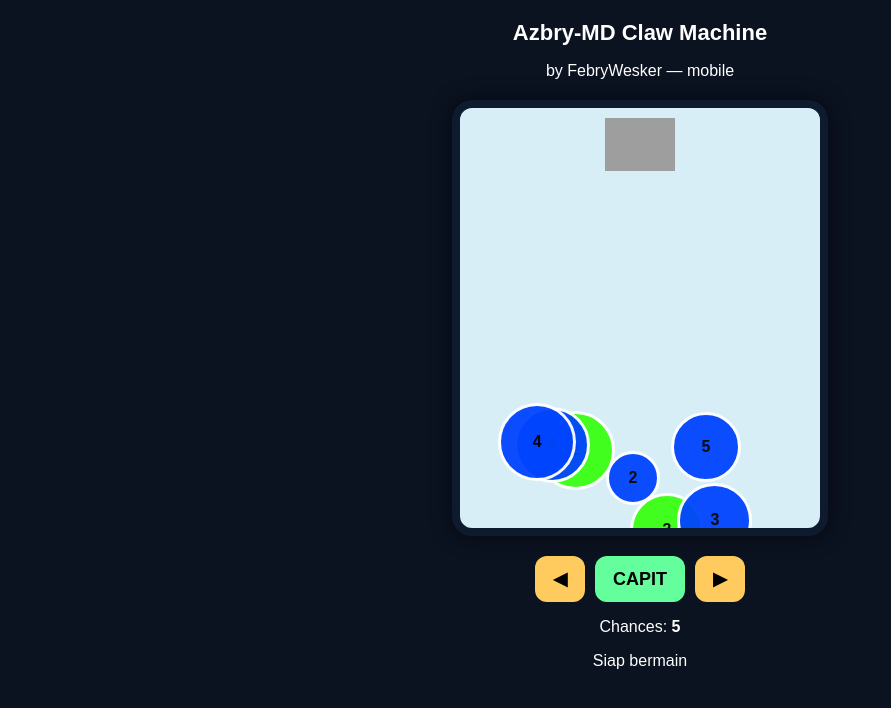
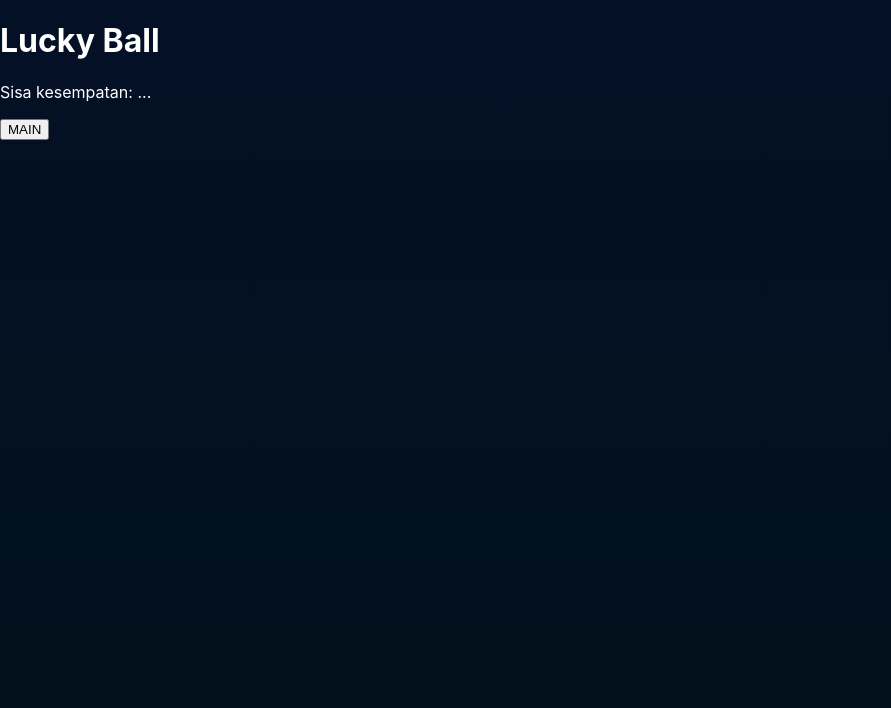
Before and after one commit to vandebry10-star/Azbry-claw, a plain HTML site: page index.html in a window 1280 px wide. Shown: the whole page, without its empty margins (0-891 px from the left). Drawn offline with nearby package versions, Linux system fonts and the light colour scheme; no server answers; grey boxes are pictures that could not be loaded.

Commit message:
Update index.html

```diff
--- a/index.html
+++ b/index.html
@@ -3,119 +3,32 @@
 <head>
   <meta charset="UTF-8">
   <meta name="viewport" content="width=device-width, initial-scale=1.0">
-  <title>Azbry-MD Claw Machine</title>
-
-  <script src="https://unpkg.com/@supabase/supabase-js"></script>
-  <script src="https://cdn.jsdelivr.net/npm/@fingerprintjs/fingerprintjs@3/dist/fp.min.js"></script>
-
-  <style>
-    body {
-      background: #0b1220;
-      color: white;
-      font-family: Arial;
-      margin: 0;
-      padding: 0;
-      text-align: center;
-    }
-
-    h1 {
-      margin-top: 20px;
-      font-size: 22px;
-    }
-
-    #machine {
-      width: 90%;
-      max-width: 360px;
-      background: #d7eef7;
-      height: 420px;
-      margin: 20px auto;
-      border-radius: 20px;
-      position: relative;
-      overflow: hidden;
-      border: 8px solid #0e1a2e;
-      box-shadow: 0 0 20px #0008;
-    }
-
-    /* CLAMP ARM */
-    #claw {
-      width: 70px;
-      position: absolute;
-      top: 10px;
-      left: 50%;
-      transform: translateX(-50%);
-      transition: 0.4s ease;
-      z-index: 10;
-    }
-
-    /* BOLA */
-    .ball {
-      position: absolute;
-      border-radius: 50%;
-      opacity: .95;
-      display: flex;
-      align-items: center;
-      justify-content: center;
-      color: #000;
-      font-weight: bold;
-      font-size: 16px;
-      border: 3px solid #fff;
-    }
-
-    /* CONTROLS */
-    #controls {
-      margin-top: 20px;
-      display: flex;
-      justify-content: center;
-      gap: 10px;
-    }
-
-    .btn {
-      background: #ffcb5f;
-      padding: 12px 18px;
-      border-radius: 12px;
-      border: none;
-      font-size: 18px;
-      font-weight: bold;
-      color: black;
-    }
-
-    #capitBtn {
-      background: #64ff9c;
-    }
-
-    /* INFO */
-    #info-area {
-      margin-top: 10px;
-      font-size: 16px;
-    }
-  </style>
+  <title>Lucky Ball Game</title>
+  <link rel="stylesheet" href="style.css">
 </head>
 <body>
 
-<h1>Azbry-MD Claw Machine</h1>
-<p>by FebryWesker — mobile</p>
+  <div class="game-container">
 
-<div id="machine">
+    <h1 class="title">Lucky Ball</h1>
 
-  <!-- CAPIT (SVG) -->
-  <img id="claw" src="https://i.ibb.co/wKT9Km7/claw.png">
+    <div id="play-info">
+      <p>Sisa kesempatan: <span id="remaining">...</span></p>
+    </div>
 
-  <!-- BALLS container -->
-  <div id="balls"></div>
+    <div id="machine">
+      <!-- Bola akan muncul dari JS -->
+    </div>
 
-</div>
+    <button id="play-btn">MAIN</button>
 
-<div id="controls">
-  <button class="btn" id="leftBtn">◀</button>
-  <button class="btn" id="capitBtn">CAPIT</button>
-  <button class="btn" id="rightBtn">▶</button>
-</div>
+    <div id="result" class="hidden">
+      <h2 id="result-text"></h2>
+      <p id="result-detail"></p>
+    </div>
 
-<div id="info-area">
-  <p id="chanceText">Chances: —</p>
-  <p id="rewardText">Siap bermain</p>
-</div>
+  </div>
 
-<script src="./game.js"></script>
+  <script src="game.js"></script>
 </body>
 </html>
```
